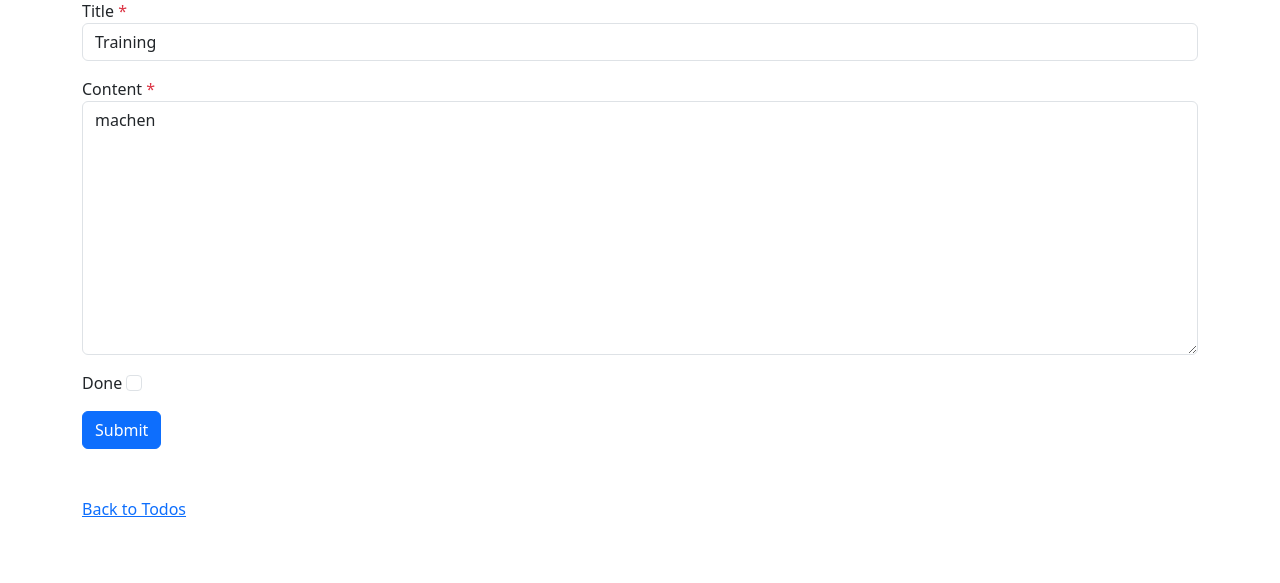
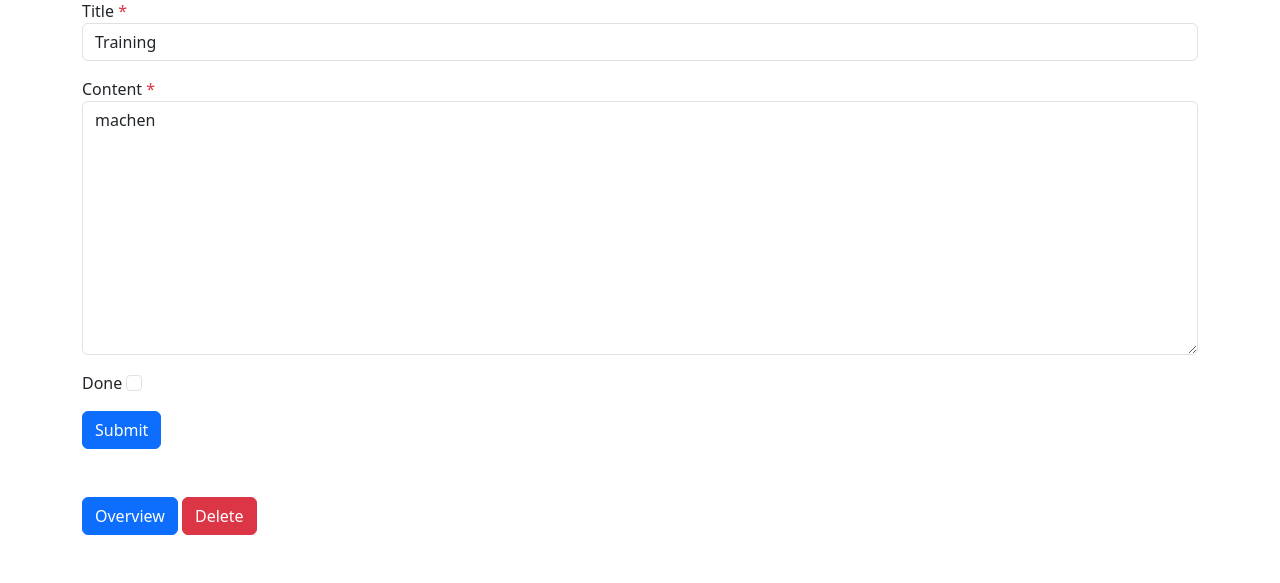
Before and after one commit to bastivogt/django-with-htmx, a Django app: page /todos/edit/6/ in a window 1280 px wide. Shown: the part 222-805 px from the top of the page. Before the commit the page ends 739 px from the top, so only its background shows below. Run offline with Django 5.2, Linux system fonts and the light colour scheme; a user stored in the database is signed in; data comes from the database, SQL or seed files in the repository; both versions use the stored data as it was after the commit; some libraries are stand-ins or nearby versions.

Commit message:
add delete to edit

```diff
--- a/todos/templates/todos/edit.html
+++ b/todos/templates/todos/edit.html
@@ -11,6 +11,14 @@
     <h3>{{ title }}</h3>
     {% include "./partials/_form.html" with submit_label="Submit" %}
     <div class="mt-5">
-        <a href="{% url 'todos-index' %}">{% trans "Back to Todos" %}</a>
+        <a class="btn btn-primary" href="{% url 'todos-index' %}">{% trans "Overview" %}</a>
+        <a
+        hx-post="{% url 'todos-delete-detail' id=todo.id %}"
+        hx-swap="none"
+        hx-on::after-request="location.href='{% url "todos-index" %}'"
+        hx-confirm="{% trans 'Do you really want to delete' %}: {{ todo.title|upper }}?"
+
+        class="btn btn-danger" href="{% url 'todos-index' %}">{% trans "Delete" %}</a>
+
     </div>
 {% endblock %}
--- a/todos/views.py
+++ b/todos/views.py
@@ -47,6 +47,7 @@ def edit(request, id):
         form = TodoForm(instance=todo)
     return render(request, "todos/edit.html", {
         "title": todo.title,
+        "todo": todo,
         "form": form
     })
 
```
Also changed, not shown: db.sqlite3.
